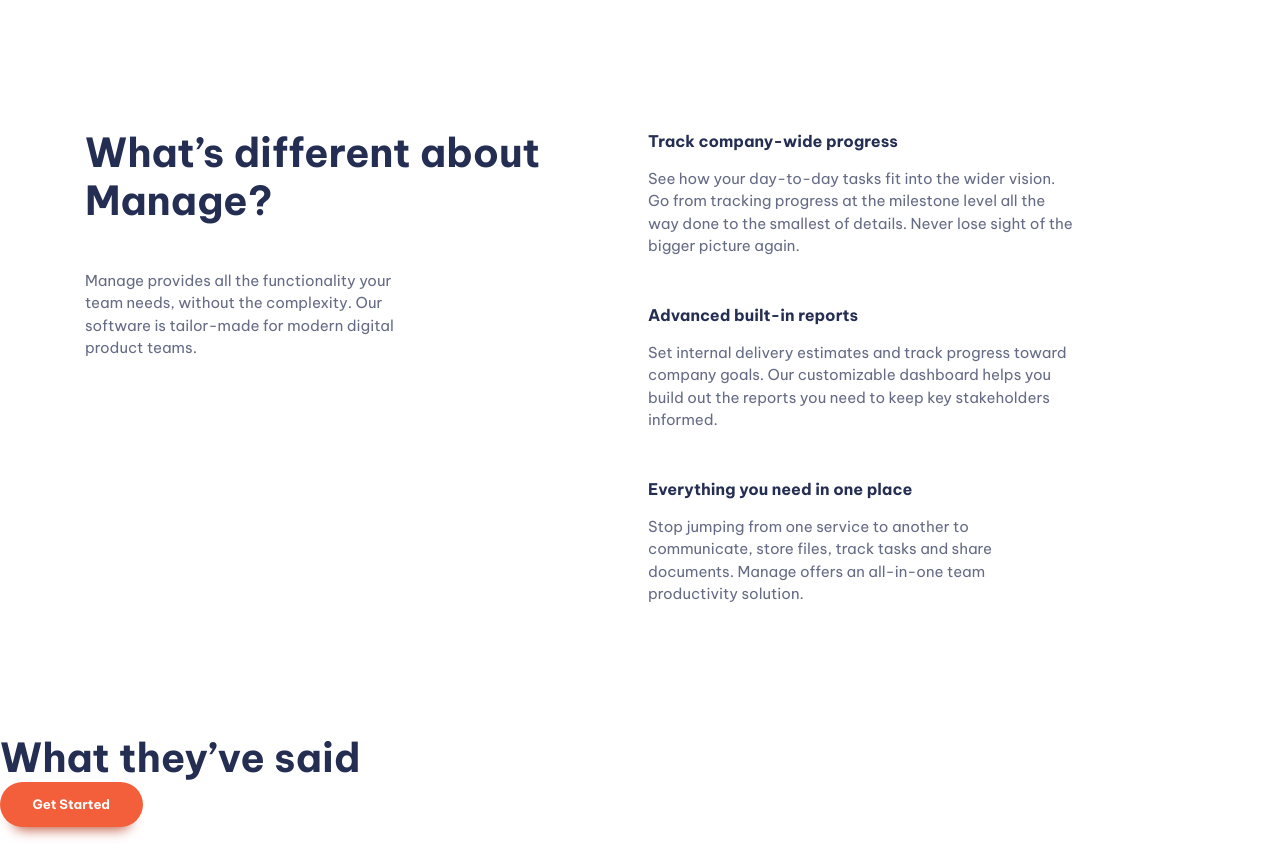
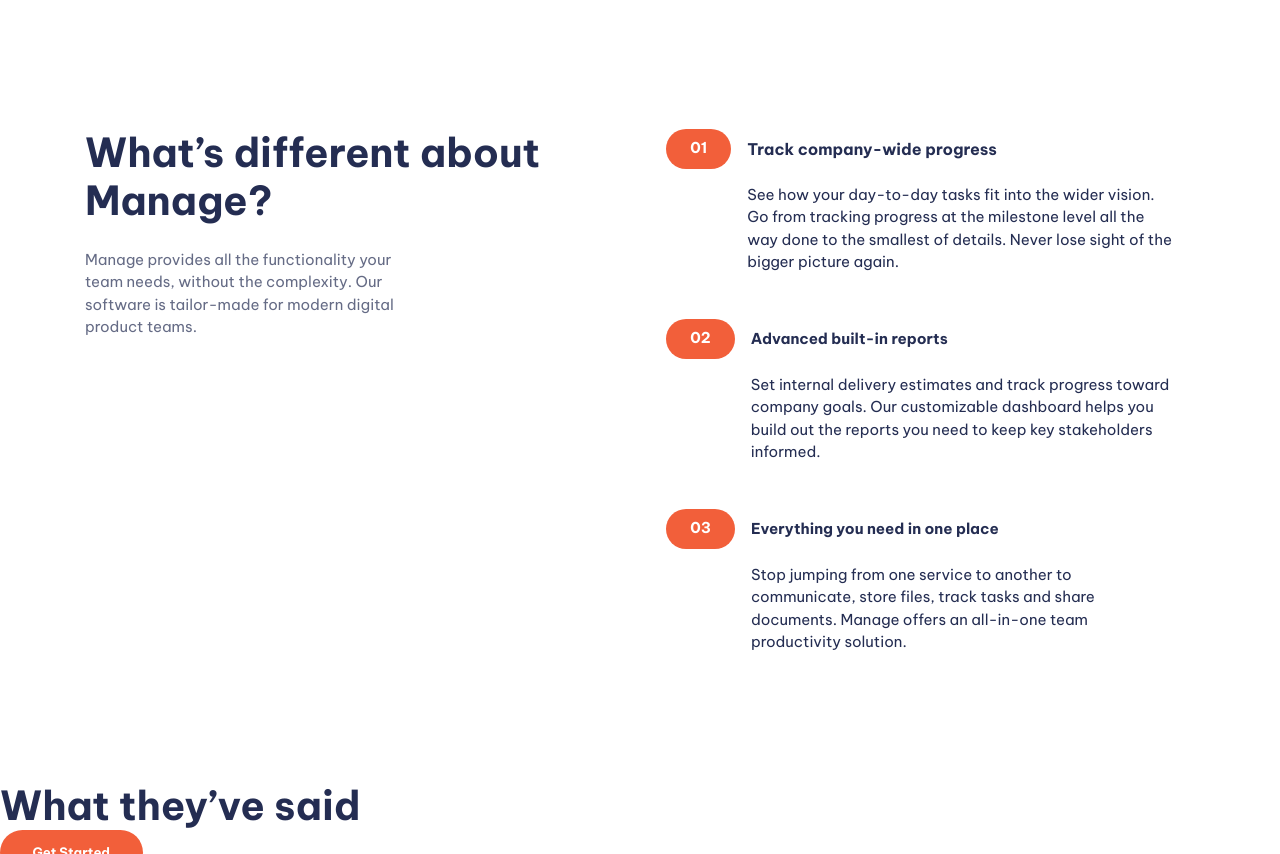
Before and after one commit to esojogerba/manage-landing-page, a website built with Vite: page index.html in a window 1280 px wide. Shown: the part 700-1554 px from the top of the page. Built offline with nearby package versions, Linux system fonts and the light colour scheme.

Commit message:
Added numbered list CSS.

```diff
--- a/index.html
+++ b/index.html
@@ -64,7 +64,7 @@
     <section class="padding-block-900">
       <div class="container">
         <div class="even-columns">
-          <div class="flow">
+          <div class="flow text-center-sm-only margin-bottom-700" style="--flow-spacer: 1.5rem">
             <h2 class="fs-secondary-heading fw-bold">
               What’s different about Manage?
             </h2>
@@ -78,10 +78,10 @@
             <ul class="numbered-items | flow" role="list">
               <li>
                 <div class="flow" style="--flow-spacer: 1em">
-                  <h3 class="fs-600 fw-bold">
+                  <h3 class="numbered-items__title | fs-600 fw-bold">
                     Track company-wide progress
                   </h3>
-                  <p data-width="wide">
+                  <p class="numbered-items__body" data-width="wide">
                     See how your day-to-day tasks fit into the wider vision. Go from
                     tracking progress at the milestone level all the way done to the
                     smallest of details. Never lose sight of the bigger picture again.
@@ -90,10 +90,10 @@
               </li>
               <li>
                 <div class="flow" style="--flow-spacer: 1em">
-                  <h3 class="fs-600 fw-bold">
+                  <h3 class="numbered-items__title |fs-600 fw-bold">
                     Advanced built-in reports
                   </h3>
-                  <p data-width="wide">
+                  <p class="numbered-items__body" data-width="wide">
                     Set internal delivery estimates and track progress toward company
                     goals. Our customizable dashboard helps you build out the reports
                     you need to keep key stakeholders informed.
@@ -102,10 +102,10 @@
               </li>
               <li>
                 <div class="flow" style="--flow-spacer: 1em">
-                  <h3 class="fs-600 fw-bold">
+                  <h3 class="numbered-items__title |fs-600 fw-bold">
                     Everything you need in one place
                   </h3>
-                  <p data-width="wide">
+                  <p class="numbered-items__body" data-width="wide">
                     Stop jumping from one service to another to communicate, store files,
                     track tasks and share documents. Manage offers an all-in-one team
                     productivity solution.
--- a/style.css
+++ b/style.css
@@ -430,7 +430,76 @@ input:where([type="text"], [type="email"]) {
 }
 
 
-/* Utility classes */
+/* Numbered items */
+
+.numbered-items {
+  counter-reset: count;
+  width: fit-content;
+  margin-inline: auto;
+}
+
+.numbered-items li {
+  counter-increment: count;
+}
+
+.numbered-items div {
+  display: grid;
+  position: relative;
+  grid-template-columns: min-content 1fr;
+  column-gap: var(--size-400);
+  align-items: center;
+}
+
+.numbered-items div::before {
+  content: counter(count, decimal-leading-zero);
+  display: flex;
+  align-items: center;
+  color: var(--clr-neutral-100);
+  font-weight: var(--fw-bold);
+  background-color: var(--clr-accent-400);
+  padding: 0 var(--size-500);
+  border-radius: 100vw;
+  grid-row: 1 / 2;
+  grid-column: 1 / 2;
+}
+
+@media (max-width: 30em) {
+  .numbered-items div::after {
+    --bg: var(--clr-accent-100);
+    content: "";
+    display: block;
+    z-index: -1;
+    border-radius: 100vw 0 0 100vw;
+    grid-column: 1 / -1;
+    grid-row: 1 / 2;
+    background: var(--bg);
+    box-shadow: 5em 0 0 var(--bg);
+  }
+}
+
+.numbered-items div::before,
+.numbered-items div::after {
+  height: 40px;
+}
+
+.numbered-items__title {
+  grid-row: 1 / 2;
+  grid-column: 2 / 3;
+  line-height: 1;
+}
+
+.numbered-items__body {
+  grid-column: 1 / -1;
+}
+
+@media (min-width: 50em) {
+  .numbered-items__body {
+    grid-column: 2 / -1;
+  }
+}
+
+
+/*////////////// Utility classes //////////////*/
 
 /* Hidden */
 .visually-hidden {
@@ -446,6 +515,25 @@ input:where([type="text"], [type="email"]) {
 }
 
 /* Text */
+.text-center {
+  text-align: center;
+}
+
+.text-center p {
+  margin-inline: auto;
+}
+
+@media (max-width: 50em) {
+  .text-center-sm-only {
+    text-align: center;
+  }
+
+  .text-center-sm-only p {
+    margin-inline: auto;
+  }
+}
+
+
 .text-primary-400 {
   color: var(--clr-primary-400)
 }
@@ -539,13 +627,17 @@ input:where([type="text"], [type="email"]) {
   padding-block: var(--size-700);
 }
 
+.margin-bottom-700 {
+  margin-block-end: var(--size-700);
+}
+
 /* Structure */
 
 .container {
   --max-width: 1110px;
-  --padding: 1rem;
+  --container-padding: 1rem;
 
-  width: min(var(--max-width), 100% - (var(--padding) * 2));
+  width: min(var(--max-width), 100% - (var(--container-padding) * 2));
   margin-inline: auto;
 }
 
```
